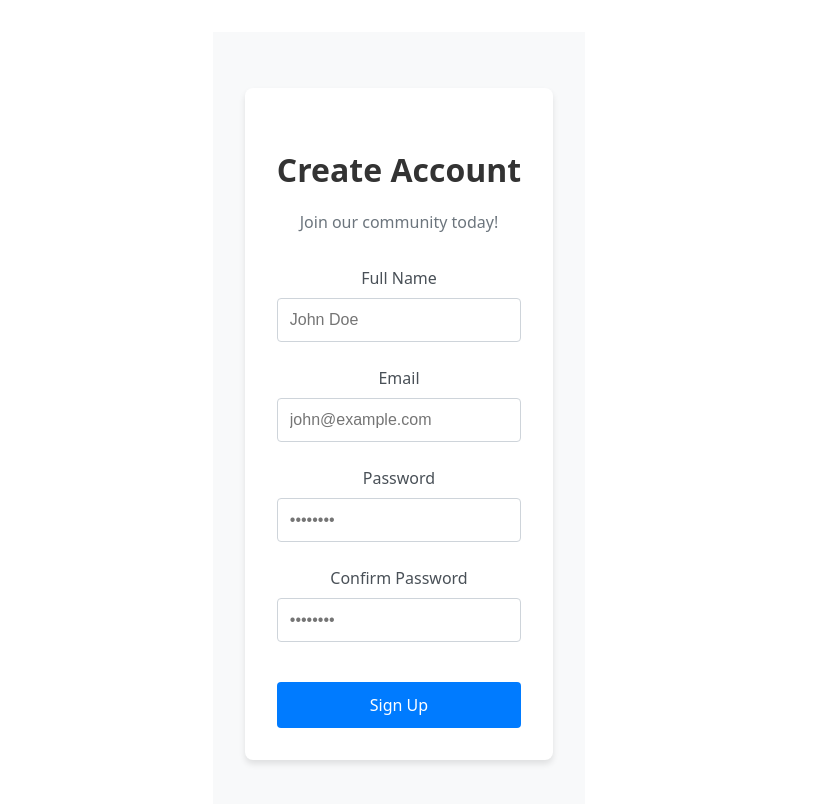
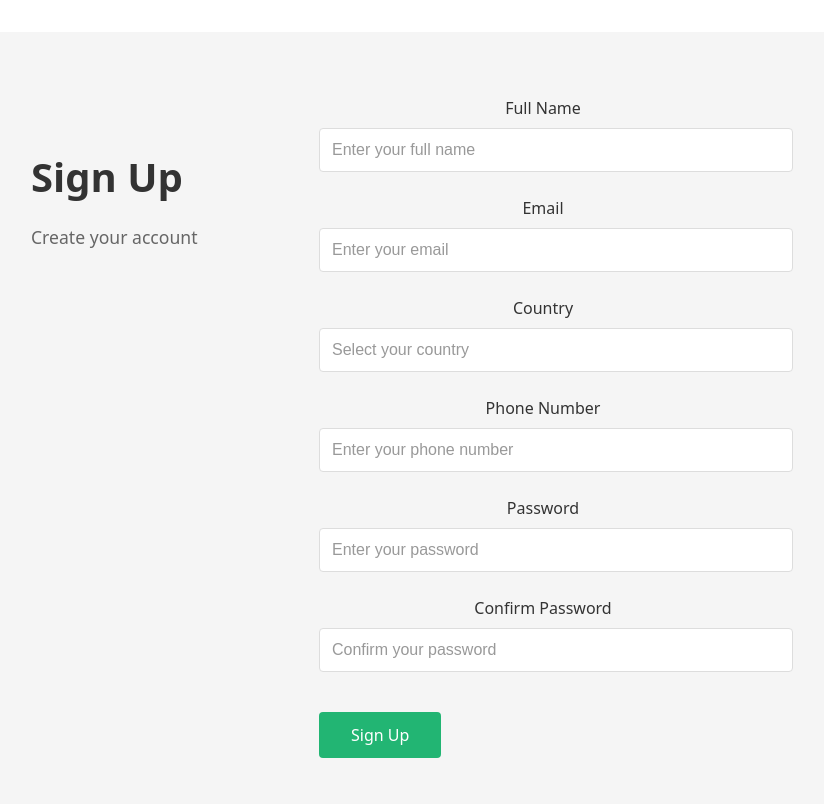
Before and after one commit to ErcModel3/personal-finance-tracker, a React (Vite) app: page /signup in a window 1280 px wide. Shown: the top 804 px of the page, without its empty margins (241-1065 px from the left). Built offline with nearby package versions, Linux system fonts and the light colour scheme.

Commit message:
Removed AI-generated signup page and replaced it with initial design

```diff
--- a/src/pages/SignUp.css
+++ b/src/pages/SignUp.css
@@ -1,40 +1,52 @@
+.signup-page {
+  display: flex;
+  flex-direction: column;
+  min-height: calc(100vh - 62px);
+  background-color: #f5f5f5;
+  width: 100%;
+}
+
 .signup-container {
   display: flex;
-    justify-content: center;
-    align-items: center;
-    min-height: calc(100vh - 80px);
-    padding: 2rem;
-    background-color: #f8f9fa;
+  flex: 1;
+  padding: 2rem 4rem;
+  width: 80%;
+  min-width: 800px; /* To do: fix issue with scaling*/
+  margin: 0 auto; /* Center the container */
 }
 
-  .signup-card {
-    width: 100%;
-    max-width: 500px;
-    background-color: #ffffff;
-    border-radius: 8px;
-    box-shadow: 0 4px 6px rgba(0, 0, 0, 0.1);
+.signup-left {
+  flex: 1;
   padding: 2rem;
+  display: flex;
+  flex-direction: column;
+  justify-content: flex-start;
+  align-items: flex-start;
+  margin-top: 2rem;
 }
 
-  .signup-header {
-    text-align: center;
-    margin-bottom: 2rem;
-  }
-
-  .signup-header h2 {
-    font-size: 2rem;
+.signup-title {
+  font-size: 2.5rem;
+  font-weight: 700;
   color: #333;
   margin-bottom: 0.5rem;
 }
 
-  .signup-header p {
-    color: #6c757d;
+.signup-subtitle {
+  font-size: 1.1rem;
+  color: #666;
+}
+
+.signup-right {
+  flex: 2;
+  padding: 2rem;
 }
 
 .signup-form {
   display: flex;
   flex-direction: column;
   gap: 1.5rem;
+  max-width: 500px;
 }
 
 .form-group {
@@ -45,72 +57,56 @@
 
 .form-group label {
   font-weight: 500;
-    color: #495057;
+  color: #333;
 }
 
 .form-group input {
   padding: 0.75rem;
-    border: 1px solid #ced4da;
+  border: 1px solid #ddd;
   border-radius: 4px;
   font-size: 1rem;
-    transition: border-color 0.3s ease;
+  background-color: white;
+  width: 100%;
 }
 
-  .form-group input:focus {
-    outline: none;
-    border-color: #007bff;
-    box-shadow: 0 0 0 2px rgba(0, 123, 255, 0.25);
+.form-group input::placeholder {
+  color: #999;
 }
 
-  .error-message {
-    color: #dc3545;
-    font-size: 0.875rem;
-    margin-top: 0.25rem;
+.form-button-container {
+  display: flex;
+  justify-content: flex-start;
+  margin-top: 1rem;
 }
 
 .signup-button {
-    margin-top: 1rem;
-    padding: 0.75rem;
-    background-color: #007bff;
+  padding: 0.75rem 2rem;
+  background-color: #22b573;
   color: white;
   border: none;
   border-radius: 4px;
   font-size: 1rem;
-    font-weight: 500;
   cursor: pointer;
-    transition: background-color 0.3s ease;
+  transition: background-color 0.2s;
 }
 
-  .signup-button:hover {
-    background-color: #0069d9;
+.footer-link {
+  color: #666;
+  text-decoration: none;
 }
 
-  .signup-footer {
-    margin-top: 2rem;
-    text-align: center;
-    color: #6c757d;
-  }
-
-  .signup-footer a {
-    color: #007bff;
-    text-decoration: none;
-    font-weight: 500;
-  }
-
-  .signup-footer a:hover {
+.footer-link:hover {
   text-decoration: underline;
 }
 
-  @media (max-width: 576px) {
-    .signup-card {
-      padding: 1.5rem;
+@media (max-width: 768px) {
+  .signup-container {
+    flex-direction: column;
+    padding: 1rem;
+    width: 90%;
   }
 
-    .signup-header h2 {
-      font-size: 1.75rem;
-    }
-
-    .form-group input {
-      padding: 0.625rem;
+  .form-button-container {
+    justify-content: center;
   }
 }
--- a/src/pages/SignUp.jsx
+++ b/src/pages/SignUp.jsx
@@ -1,16 +1,15 @@
 import React, { useState } from 'react';
-import { Link } from 'react-router-dom';
 import './SignUp.css';
 
 const SignUp = () => {
   const [formData, setFormData] = useState({
     fullName: '',
     email: '',
+    country: '',
+    phoneNumber: '',
     password: '',
     confirmPassword: ''
   });
-
-  const [errors, setErrors] = useState({});
 
   const handleChange = (e) => {
     const { name, value } = e.target;
@@ -20,51 +19,21 @@ const SignUp = () => {
     });
   };
 
-  const validateForm = () => {
-    const newErrors = {};
-
-    if (!formData.fullName.trim()) {
-      newErrors.fullName = 'Full name is required';
-    }
-
-    if (!formData.email.trim()) {
-      newErrors.email = 'Email is required';
-    } else if (!/\S+@\S+\.\S+/.test(formData.email)) {
-      newErrors.email = 'Email is invalid';
-    }
-
-    if (!formData.password) {
-      newErrors.password = 'Password is required';
-    } else if (formData.password.length < 8) {
-      newErrors.password = 'Password must be at least 8 characters';
-    }
-
-    if (formData.password !== formData.confirmPassword) {
-      newErrors.confirmPassword = 'Passwords do not match';
-    }
-
-    setErrors(newErrors);
-    return Object.keys(newErrors).length === 0;
-  };
-
   const handleSubmit = (e) => {
     e.preventDefault();
-
-    if (validateForm()) {
-      // Submit the form data to your API
-      console.log('Form submitted successfully', formData);
-      // You would typically handle API calls here
-    }
+    console.log('Form submitted', formData);
+    // To do: Add link to supabase once backend is finished
   };
 
   return (
+    <div className="signup-page">
       <div className="signup-container">
-      <div className="signup-card">
-        <div className="signup-header">
-          <h2>Create Account</h2>
-          <p>Join our community today!</p>
+        <div className="signup-left">
+          <h1 className="signup-title">Sign Up</h1>
+          <p className="signup-subtitle">Create your account</p>
         </div>
 
+        <div className="signup-right">
           <form className="signup-form" onSubmit={handleSubmit}>
             <div className="form-group">
               <label htmlFor="fullName">Full Name</label>
@@ -74,9 +43,8 @@ const SignUp = () => {
                 name="fullName"
                 value={formData.fullName}
                 onChange={handleChange}
-              placeholder="John Doe"
+                placeholder="Enter your full name"
               />
-            {errors.fullName && <span className="error-message">{errors.fullName}</span>}
             </div>
 
             <div className="form-group">
@@ -87,9 +55,32 @@ const SignUp = () => {
                 name="email"
                 value={formData.email}
                 onChange={handleChange}
-              placeholder="john@example.com"
+                placeholder="Enter your email"
               />
-            {errors.email && <span className="error-message">{errors.email}</span>}
+            </div>
+
+            <div className="form-group">
+              <label htmlFor="country">Country</label>
+              <input
+                type="text"
+                id="country"
+                name="country"
+                value={formData.country}
+                onChange={handleChange}
+                placeholder="Select your country"
+              />
+            </div>
+
+            <div className="form-group">
+              <label htmlFor="phoneNumber">Phone Number</label>
+              <input
+                type="tel"
+                id="phoneNumber"
+                name="phoneNumber"
+                value={formData.phoneNumber}
+                onChange={handleChange}
+                placeholder="Enter your phone number"
+              />
             </div>
 
             <div className="form-group">
@@ -100,9 +91,8 @@ const SignUp = () => {
                 name="password"
                 value={formData.password}
                 onChange={handleChange}
-              placeholder="••••••••"
+                placeholder="Enter your password"
               />
-            {errors.password && <span className="error-message">{errors.password}</span>}
             </div>
 
             <div className="form-group">
@@ -113,17 +103,14 @@ const SignUp = () => {
                 name="confirmPassword"
                 value={formData.confirmPassword}
                 onChange={handleChange}
-              placeholder="••••••••"
+                placeholder="Confirm your password"
               />
-            {errors.confirmPassword && <span className="error-message">{errors.confirmPassword}</span>}
             </div>
-
+            <div className="form-button-container">
               <button type="submit" className="signup-button">Sign Up</button>
+            </div>
           </form>
-
-        {/* <div className="signup-footer">
-          <p>Already have an account? <Link to="/login">Log In</Link></p>
-        </div> */}
+        </div>
       </div>
     </div>
   );
```
Lines whose indentation alone changed are shown as unchanged.
